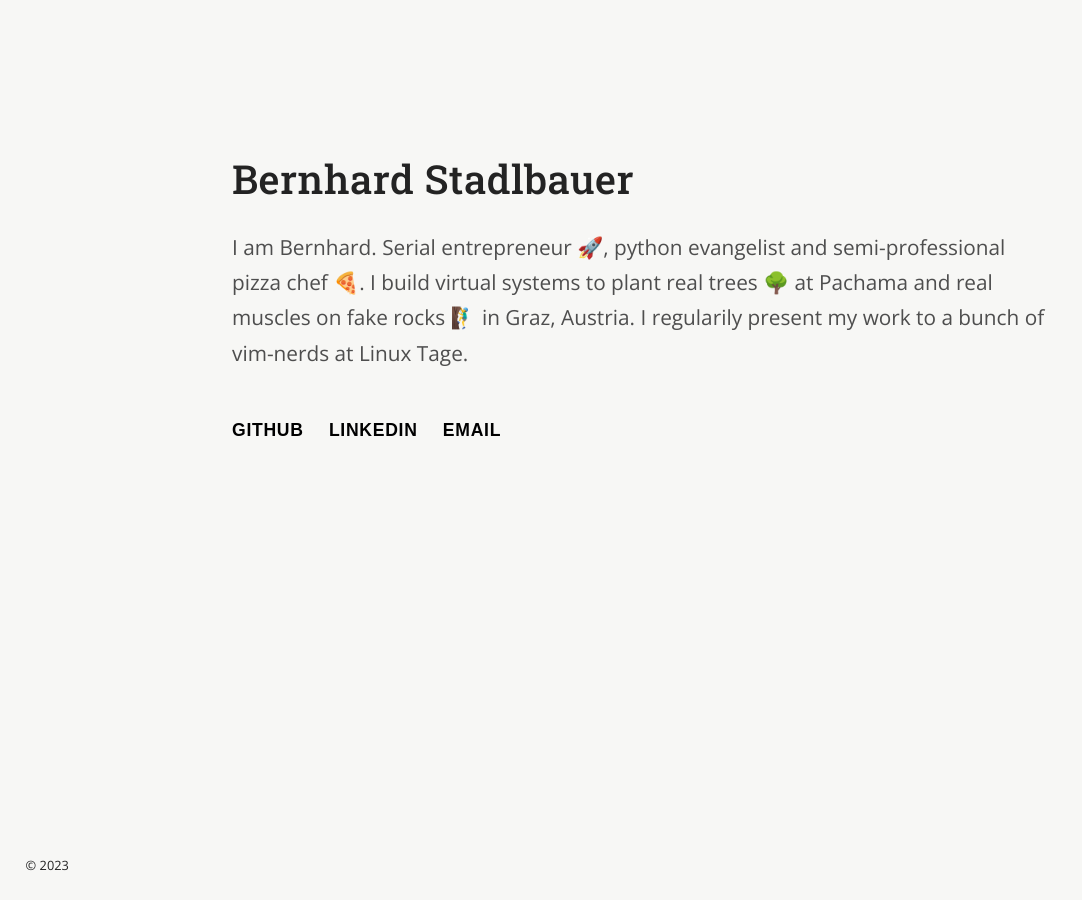
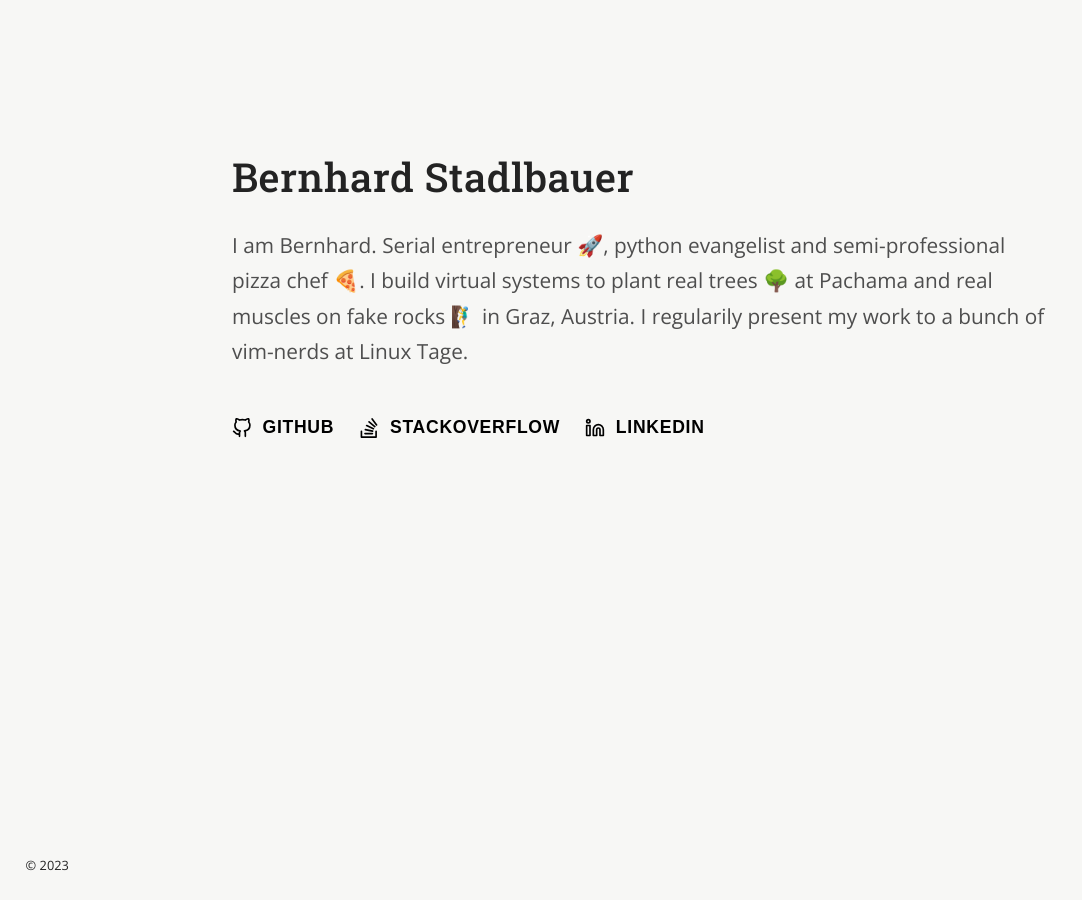
Before and after one commit to bstadlbauer/bstadlbauer.github.io, a Jekyll site: the page built from index.md, in a window 1280 px wide. Shown: the whole page, without its empty margins (0-1082 px from the left). Built offline with Jekyll 4.4.1, drawn with Linux system fonts in a browser that asks for light colours.

Commit message:
feat: Add icons, extract links to data file

```diff
--- a/assets/css/style.scss
+++ b/assets/css/style.scss
@@ -68,6 +68,8 @@ body {
     font-weight: 600;
     font-size: 1.1rem;
     letter-spacing: 0.7px;
+    display: inline-flex;
+    align-items: center;
 
     &:hover {
       text-decoration: underline;
@@ -75,20 +77,56 @@ body {
   }
 }
 
+
+.space-x-xs {
+  > * + * {
+    margin-left: 0.3em;
+  }
+}
+
+.space-x-sm {
+  > * + * {
+    margin-left: 0.6em;
+  }
+}
+
 .space-x-md {
+  > * + * {
+    margin-left: 1.2em;
+  }
+}
+
+.space-x-xl {
+  > * + * {
+    margin-left: 3em;
+  }
+}
+
+.space-y-xs {
+  > * + * {
+    margin-top: 0.3em;
+  }
+}
+
+.space-y-sm {
+  > * + * {
+    margin-top: 0.6em;
+  }
+}
+
+.space-y-md {
   > * + * {
     margin-top: 1.2em;
   }
 }
 
-.space-x-xl {
+.space-y-xl {
   > * + * {
     margin-top: 3em;
   }
 }
 
-.space-y-md {
-  > * + * {
-    margin-left: 1.2em;
-  }
+.social-icon {
+  width: 20px;
+  height: 20px;
 }
--- a/index.md
+++ b/index.md
@@ -7,8 +7,8 @@ title: Bernhard Stadlbauer
 description: Bernhard Stadlbauer is a senior data engineer at Pachama based in Graz, Austria.
 ---
 
-<div class="space-x-xl">
-  <div class="space-x-md">
+<div class="space-y-xl">
+  <div class="space-y-md">
     <h1>Bernhard Stadlbauer</h1>
     <p>
       I am Bernhard. Serial entrepreneur 🚀, python evangelist and
@@ -17,9 +17,12 @@ description: Bernhard Stadlbauer is a senior data engineer at Pachama based in G
       regularily present my work to a bunch of vim-nerds at Linux Tage.
     </p>
   </div>
-  <div class="link-bar space-y-md">
-    <a target="_blank" href="https://github.com/bstadlbauer">Github</a>
-    <a target="_blank" href="https://www.linkedin.com/in/bernhard-stadlbauer-353232176/">Linkedin</a>
-    <a target="_blank" href="mailto:bernhard.stadlbauer@gmail.com">Email</a>
+  <div class="link-bar space-x-md">
+
+{% for link in site.data.socialLinks %}
+<a target="_blank" href="{{link.url}}" class="space-x-sm"><img class="social-icon" src="{{link.iconPath}}"><span>{{link.name}}</span></a>
+{% endfor %}
+
   </div>
+
 </div>
```
Also changed, not shown: _data/socialLinks.json (added, +17 -0 lines), assets/icons/github.svg (added), assets/icons/linkedin.svg (added), assets/icons/stackoverflow.svg (added), 2 other files.
